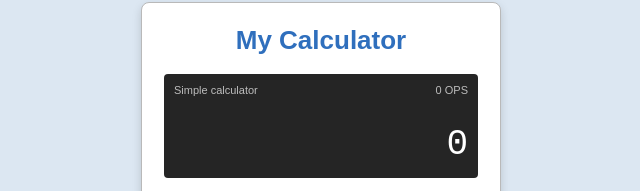
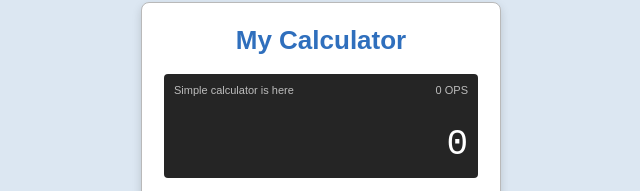
Before and after one commit to anujverma020202/Simple-Calculator, a plain HTML site: page index.html in a window 1280 px wide. Shown: the part 127-318 px from the top of the page, 319-959 px from the left. Drawn offline with Linux system fonts and the light colour scheme.

Commit message:
Change display message in calculator
Updated display message in the calculator.

```diff
--- a/index.html
+++ b/index.html
@@ -12,7 +12,7 @@
       <h1>My Calculator</h1>
 
       <section class="display-panel" aria-live="polite">
-        <div class="display-meta"><span>Simple calculator</span><span id="operation-count">0 operations</span></div>
+        <div class="display-meta"><span>Simple calculator is here</span><span id="operation-count">0 operations</span></div>
         <div class="expression" id="expression">&nbsp;</div>
         <output class="display-value" id="display">0</output>
       </section>
```
